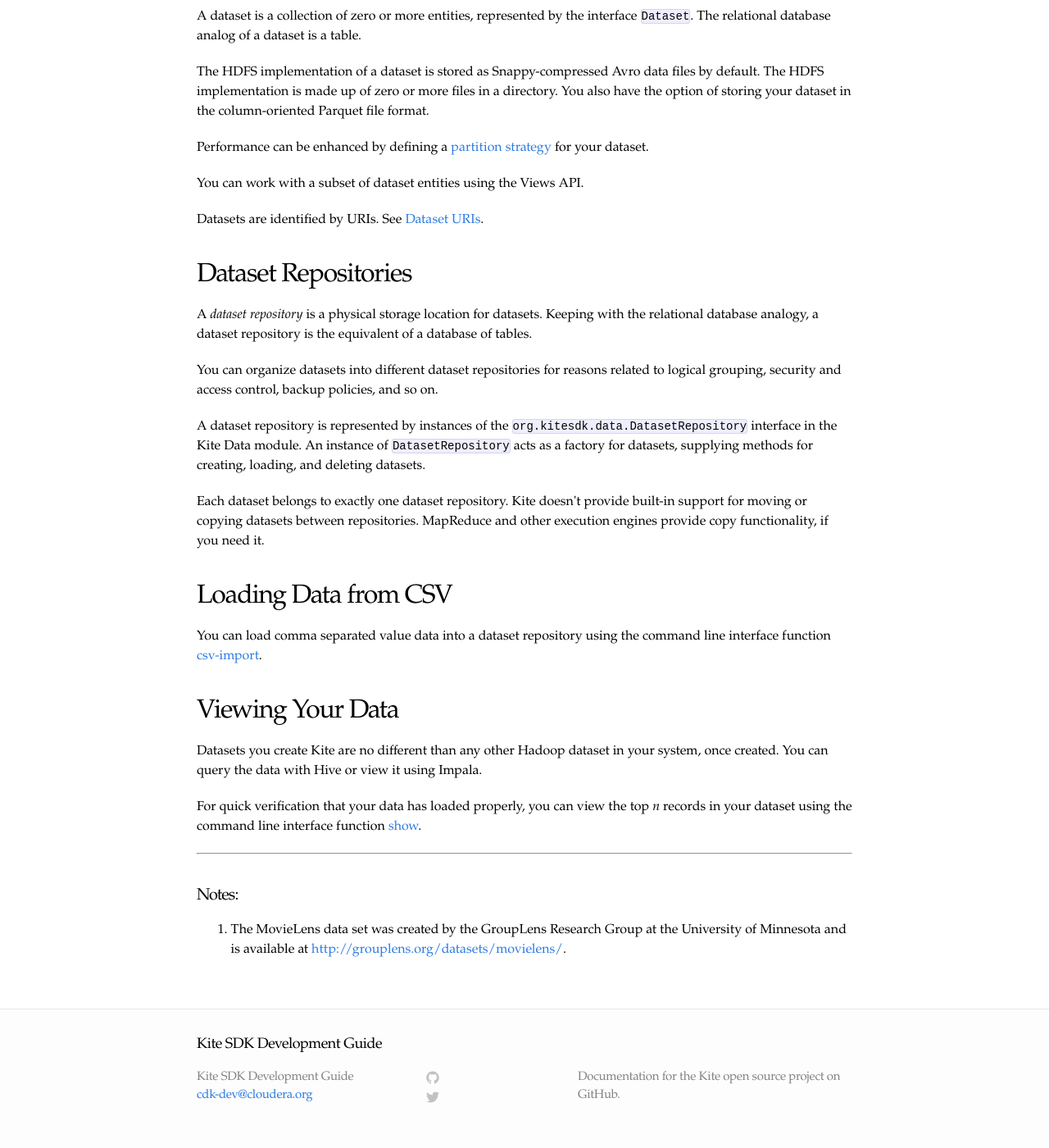
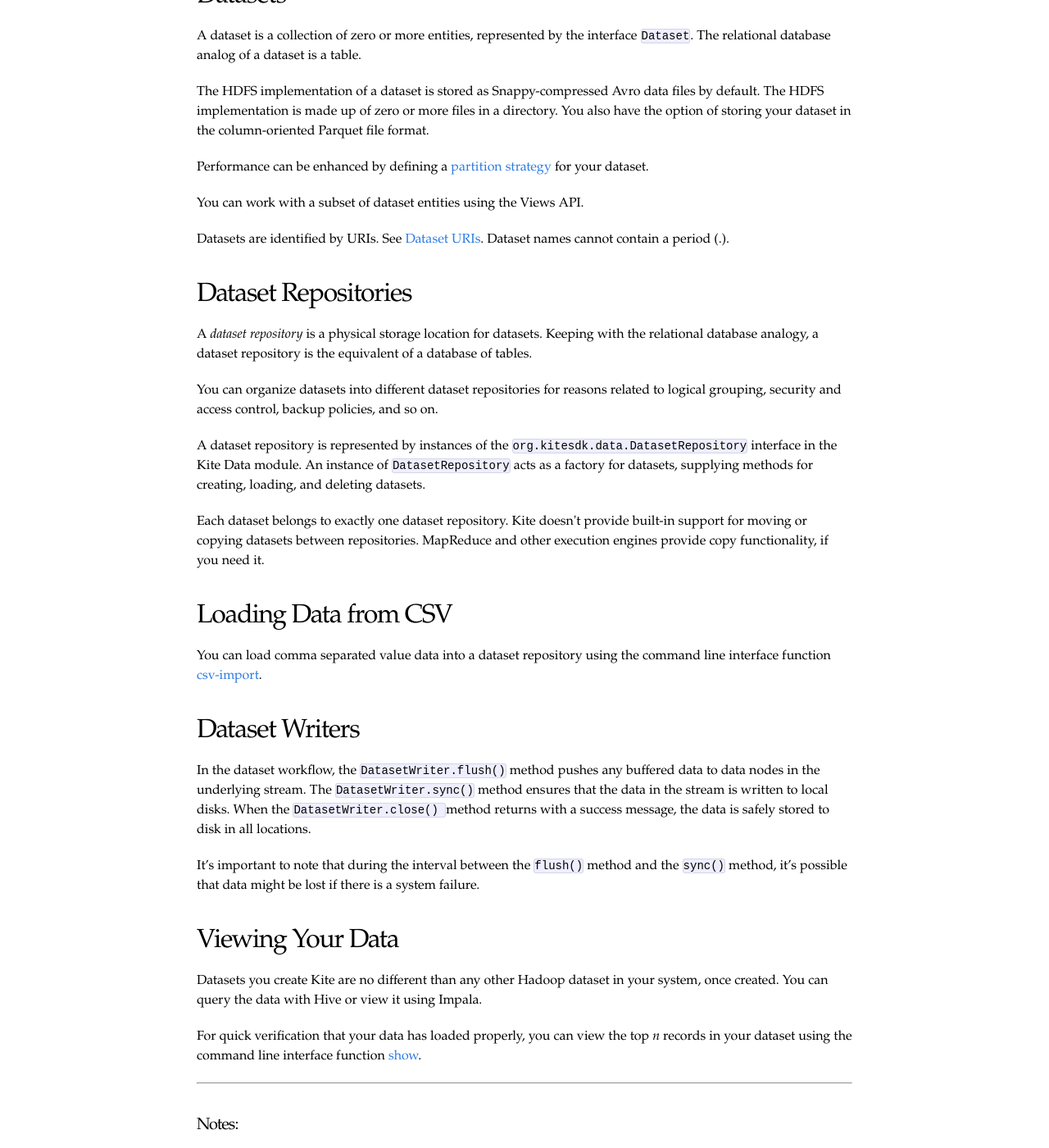
Before and after one commit to kite-sdk/kite-docs, a Jekyll site: the page built from Kite-Data-Module-Overview.md, in a window 1280 px wide and 1400 px high, scrolled down 1835 px. Shown: the whole window at 82% size. Built offline with Jekyll 4.4.1, drawn with Linux system fonts in a browser that asks for light colours.

Commit message:
Durability guarantees for DSWriters fix CDK-594

```diff
--- a/Kite-Data-Module-Overview.md
+++ b/Kite-Data-Module-Overview.md
@@ -16,6 +16,7 @@ The data module contains APIs and utilities for defining and performing actions
 * <a href="#datasets">datasets</a>
 * <a href="#repositories">dataset repositories</a>
 * <a href="#loading">loading data</a>
+* <a href="#writers">dataset writers</a>
 * <a href="#viewing">viewing data</a>
 
 Many of these objects are interfaces, permitting multiple implementations, each with different functionality. The current release contains an implementation of each of these components for the Hadoop `FileSystem` abstraction, for Hive, and for HBase.
@@ -69,7 +70,7 @@ Performance can be enhanced by defining a [partition strategy](../Partitioned-Da
 
 You can work with a subset of dataset entities using the Views API.
 
-Datasets are identified by URIs. See [Dataset URIs](../URIs).
+Datasets are identified by URIs. See [Dataset URIs](../URIs). Dataset names cannot contain a period (.).
 
 <a name="repositories" />
 
@@ -89,6 +90,14 @@ Each dataset belongs to exactly one dataset repository. Kite doesn&apos;t provid
 
 You can load comma separated value data into a dataset repository using the command line interface function [csv-import](../Kite-Dataset-Command-Line-Interface/index.html#csvImport).
 
+<a name="writers" />
+
+## Dataset Writers
+
+In the dataset workflow, the `DatasetWriter.flush()` method pushes any buffered data to data nodes in the underlying stream. The `DatasetWriter.sync()` method ensures that the data in the stream is written to local disks. When the `DatasetWriter.close() `method returns with a success message, the data is safely stored to disk in all locations.
+
+It's important to note that during the interval between the `flush()` method and the `sync()` method, it's possible that data might be lost if there is a system failure.
+
 <a name="viewing" />
 
 ## Viewing Your Data
@@ -97,6 +106,8 @@ Datasets you create Kite are no different than any other Hadoop dataset in your
 
 For quick verification that your data has loaded properly, you can view the top _n_ records in your dataset using the command line interface function [show](../Kite-Dataset-Command-Line-Interface/index.html#show).
 
+
+
 ---
 
 #### Notes:
```
